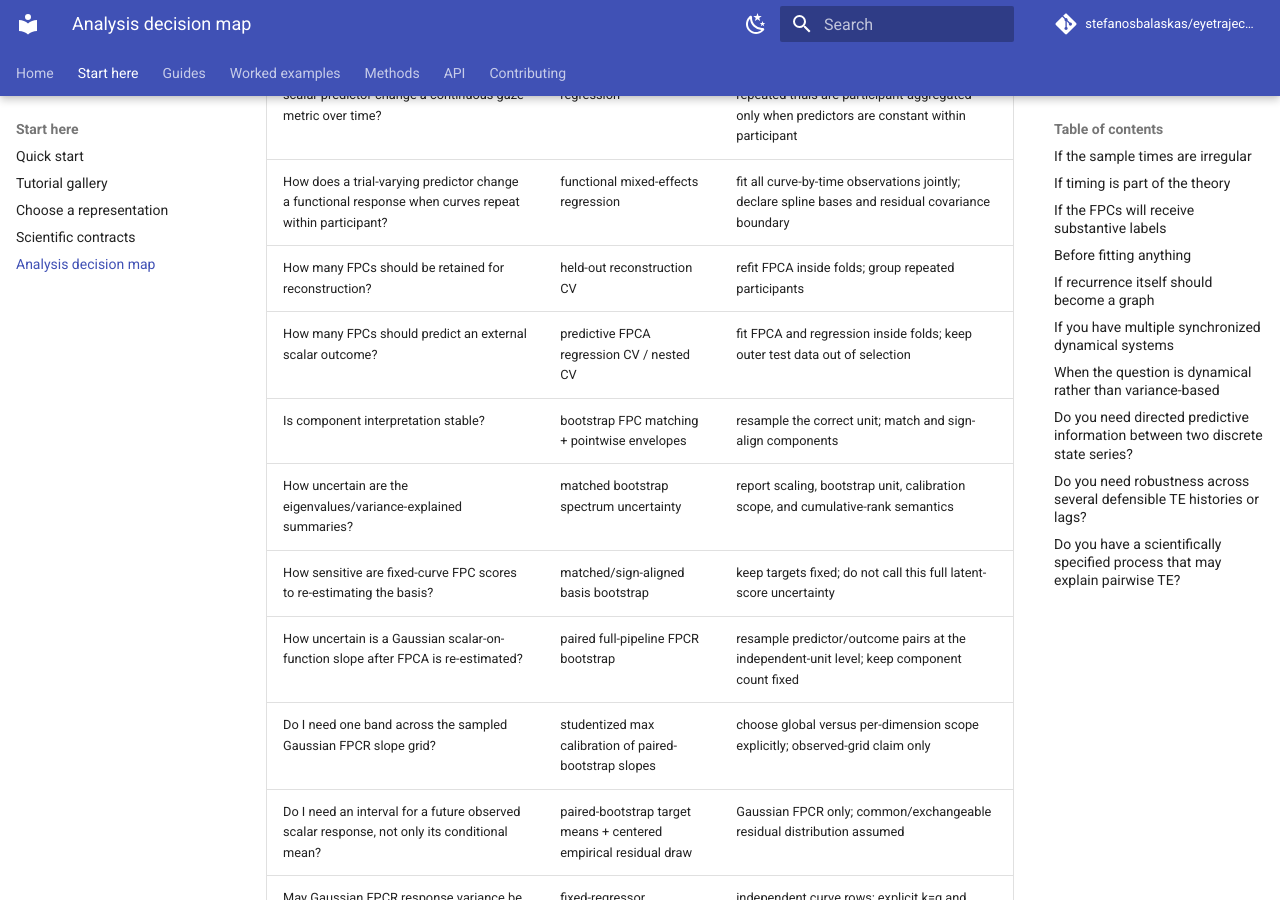
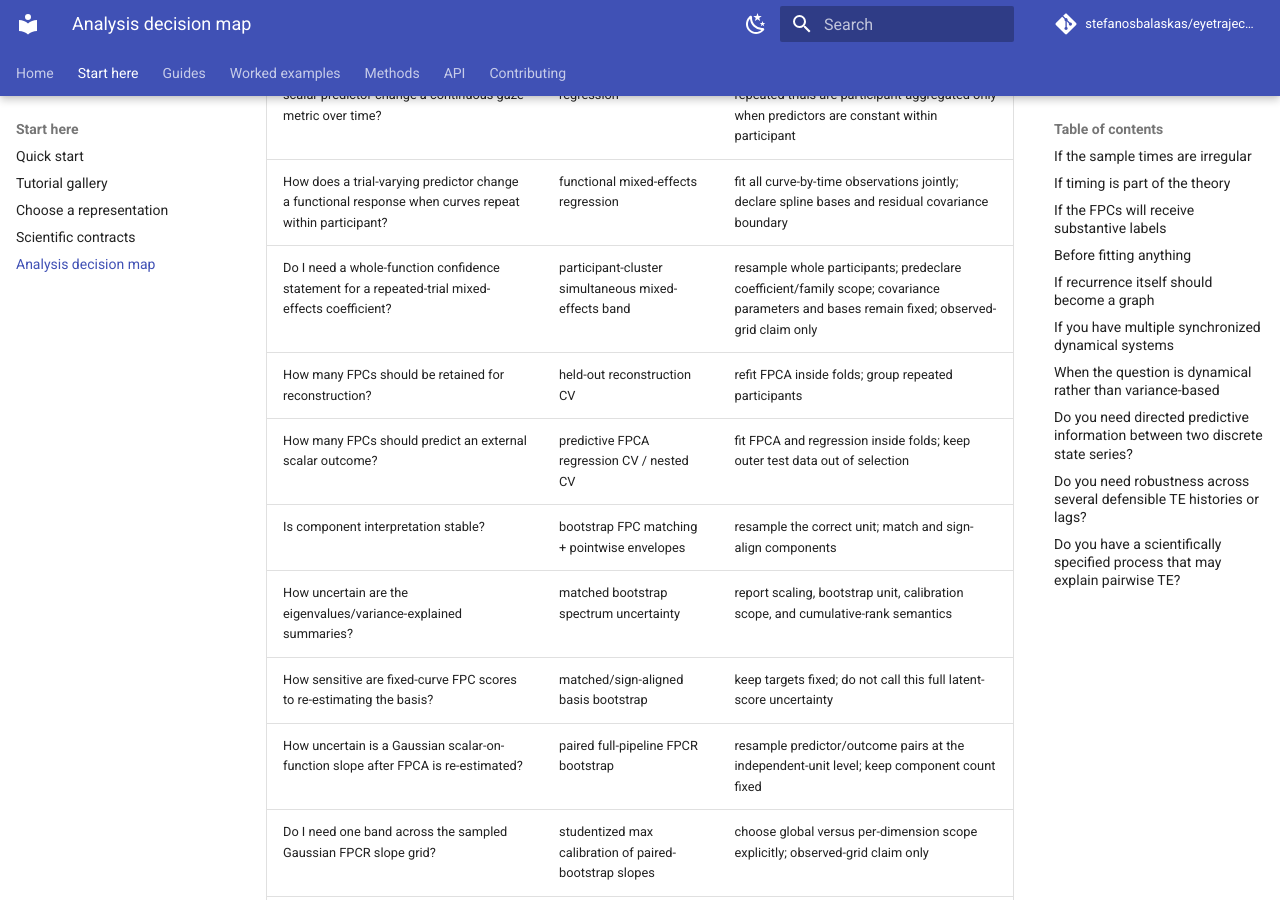
Before and after one commit to stefanosbalaskas/eyetrajectoriespy, an MkDocs documentation site: the page built from docs/concepts/decision-map.md, in a window 1280 px wide and 900 px high, scrolled down 1069 px. Built offline with MkDocs 1.6.1 and Material for MkDocs 9.7.7, drawn with Linux system fonts in a browser that asks for light colours; comment, search, counter and statistics services are not loaded.

Commit message:
Add mixed-effects whole-function inference decision path

```diff
--- a/docs/concepts/decision-map.md
+++ b/docs/concepts/decision-map.md
@@ -17,6 +17,7 @@ Use the **research question and data structure** to choose the representation.
 | Do I need uncertainty for the mean trajectory? | simultaneous multiplier mean band | choose the independent inference unit before calibration |
 | How does an experimental condition or scalar predictor change a continuous gaze metric over time? | function-on-scalar regression | declare design coding and inference unit; repeated trials are participant-aggregated only when predictors are constant within participant |
 | How does a trial-varying predictor change a functional response when curves repeat within participant? | functional mixed-effects regression | fit all curve-by-time observations jointly; declare spline bases and residual covariance boundary |
+| Do I need a whole-function confidence statement for a repeated-trial mixed-effects coefficient? | participant-cluster simultaneous mixed-effects band | resample whole participants; predeclare coefficient/family scope; covariance parameters and bases remain fixed; observed-grid claim only |
 | How many FPCs should be retained for reconstruction? | held-out reconstruction CV | refit FPCA inside folds; group repeated participants |
 | How many FPCs should predict an external scalar outcome? | predictive FPCA regression CV / nested CV | fit FPCA and regression inside folds; keep outer test data out of selection |
 | Is component interpretation stable? | bootstrap FPC matching + pointwise envelopes | resample the correct unit; match and sign-align components |
```
